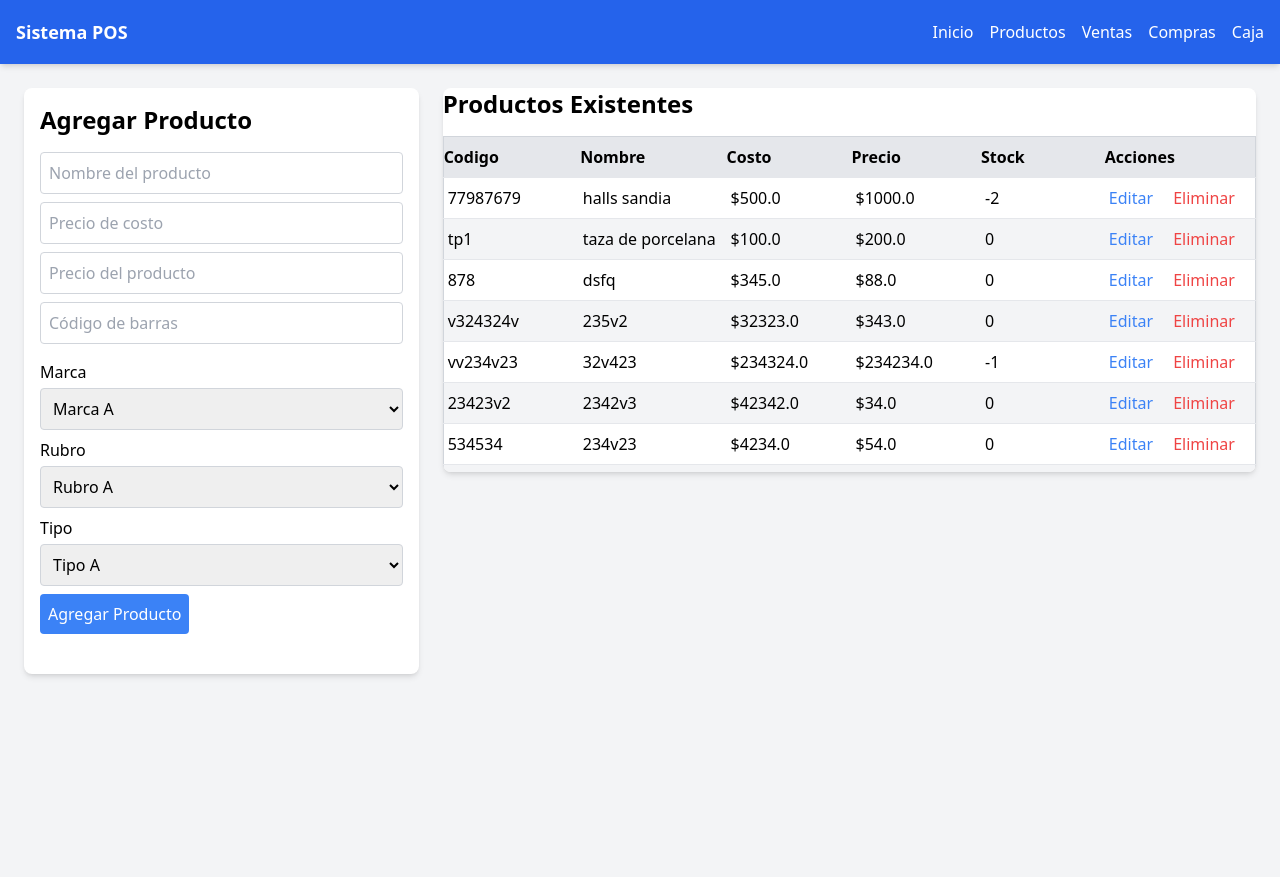
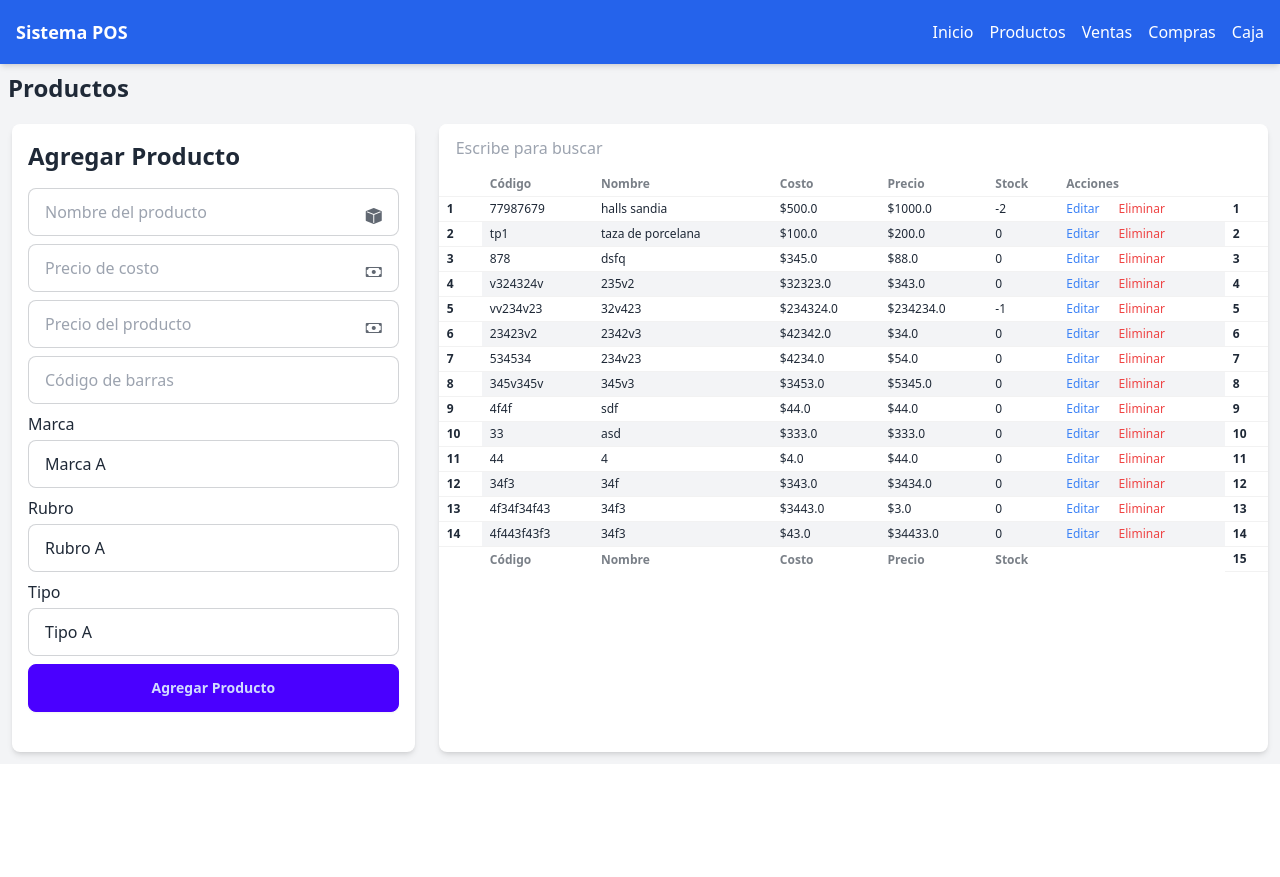
Before and after one commit to pagliardini/kpos2, a Flask app: page /productos in a window 1280 px wide. Run offline with Flask 3, Linux system fonts and the light colour scheme; some libraries are stand-ins or nearby versions.

Commit message:
daisyUI?

```diff
--- a/static/ventas/modal.js
+++ b/static/ventas/modal.js
@@ -3,6 +3,7 @@ let productosEncontrados = [];
 let indiceSeleccionado = -1;
 
 function mostrarModal() {
+    console.log('Mostrando modal');
     document.getElementById('modal-buscar').style.display = 'block';
     document.getElementById('descripcion').value = '';
     document.getElementById('resultado-busqueda').innerHTML = '';
--- /dev/null
+++ b/templates/base.html
@@ -0,0 +1,25 @@
+<!DOCTYPE html>
+<html lang="es">
+<head>
+    <meta charset="UTF-8">
+    <meta name="viewport" content="width=device-width, initial-scale=1.0">
+    <title>{% block title %}microPOS{% endblock %}</title>
+    <link href="https://cdn.jsdelivr.net/npm/daisyui@4.12.13/dist/full.min.css" rel="stylesheet" type="text/css" />
+    <link rel="stylesheet" href="https://cdn.jsdelivr.net/npm/bootstrap-icons@1.10.5/font/bootstrap-icons.css">
+    <script src="https://cdn.tailwindcss.com"></script>
+
+
+
+</head>
+<body class="bg-gray-100">
+    <header>
+        {% include 'navbar.html' %}
+    </header>
+    <main class="max-w-7xl mx-auto p-2">
+        {% block content %}
+        {% endblock %}
+    </main>
+    {% block scripts %}
+    {% endblock %}
+</body>
+</html>
--- a/templates/navbar.html
+++ b/templates/navbar.html
@@ -1,4 +1,3 @@
-<!-- templates/navbar.html -->
 <nav class="bg-blue-600 shadow-md">
     <div class="max-w-7xl mx-auto px-4">
         <div class="flex items-center justify-between h-16">
--- a/templates/productos.html
+++ b/templates/productos.html
@@ -1,42 +1,41 @@
-<!DOCTYPE html>
-<html lang="en">
-<head>
-    <meta charset="UTF-8">
-    <meta name="viewport" content="width=device-width, initial-scale=1.0">
-    <title>Lista de Productos</title>
-    <script src="https://cdn.tailwindcss.com"></script>
-    <script>
-        tailwind.config = {
-            theme: {
-                extend: {
-                    colors: {
-                        clifford: '#da373d',
-                    }
-                }
-            }
-        }
-    </script>
+{% extends 'base.html' %}
 
-</head>
-<body class="bg-gray-100 h-screen">
+{% block title %}Lista de Productos{% endblock %}
 
-    <!-- Incluye tu navbar aquí -->
-    {% include 'navbar.html' %}
+{% block content %}
+<h2 class="text-2xl mb-4 font-semibold">Productos</h2>
+
+
 
 <!-- Contenedor principal con diseño de cuadrícula -->
-    <div class="grid grid-cols-3 gap-6 p-6">
+<div class="grid grid-cols-3 gap-6 p-1">
     <!-- Contenedor de formulario para agregar productos (1/3) -->
     <div class="col-span-1 bg-white shadow-md rounded-lg p-4">
         <h2 class="text-2xl font-semibold mb-4">Agregar Producto</h2>
         <form action="{{ url_for('productos.agregar_producto') }}" method="POST" class="mb-6">
-                <input type="text" name="nombre" placeholder="Nombre del producto" required class="border border-gray-300 p-2 rounded w-full mb-2 focus:outline-none focus:ring-2 focus:ring-blue-500">
-                <input type="number" name="costo" placeholder="Precio de costo" required class="border border-gray-300 p-2 rounded w-full mb-2 focus:outline-none focus:ring-2 focus:ring-blue-500">
-                <input type="number" name="precio" placeholder="Precio del producto" required class="border border-gray-300 p-2 rounded w-full mb-2 focus:outline-none focus:ring-2 focus:ring-blue-500">
-                <input type="text" id="codigoInput" name="codigo" placeholder="Código de barras" required class="border border-gray-300 p-2 rounded w-full mb-4 focus:outline-none focus:ring-2 focus:ring-blue-500">
+            <label class="input input-bordered flex items-center gap-2 mb-2">
+                <input type="text" name="nombre" placeholder="Nombre del producto" required class="grow" />
+                <i class="bi bi-box-fill h-4 w-4 opacity-70"></i> <!-- Icono de "Nombre" -->
+            </label>
+
+            <label class="input input-bordered flex items-center gap-2 mb-2">
+                <input type="number" name="costo" placeholder="Precio de costo" required class="grow" />
+                <i class="bi bi-cash h-4 w-4 opacity-70"></i> <!-- Icono de "Costo" -->
+            </label>
+
+            <label class="input input-bordered flex items-center gap-2 mb-2">
+                <input type="number" name="precio" placeholder="Precio del producto" required class="grow" />
+                <i class="bi bi-cash h-4 w-4 opacity-70"></i> <!-- Icono de "Precio" -->
+            </label>
+
+            <label class="input input-bordered flex items-center gap-2 mb-2">
+                <input type="text" id="codigoInput" name="codigo" placeholder="Código de barras" required class="grow" />
+                <i class="bi bi-barcode h-4 w-4 opacity-70"></i> <!-- Icono de "Código de barras" -->
+            </label>
 
             <!-- Selección de Marca -->
             <label for="marca_id" class="block mb-1">Marca</label>
-                <select name="marca_id" id="marca_id" required class="border border-gray-300 p-2 rounded w-full mb-2 focus:outline-none focus:ring-2 focus:ring-blue-500">
+            <select name="marca_id" id="marca_id" required class="input input-bordered w-full mb-2">
                 {% for marca in marcas %}
                     <option value="{{ marca.id }}">{{ marca.nombre }}</option>
                 {% endfor %}
@@ -44,7 +43,7 @@
 
             <!-- Selección de Rubro -->
             <label for="rubro_id" class="block mb-1">Rubro</label>
-                <select name="rubro_id" id="rubro_id" required class="border border-gray-300 p-2 rounded w-full mb-2 focus:outline-none focus:ring-2 focus:ring-blue-500">
+            <select name="rubro_id" id="rubro_id" required class="input input-bordered w-full mb-2">
                 {% for rubro in rubros %}
                     <option value="{{ rubro.id }}">{{ rubro.nombre }}</option>
                 {% endfor %}
@@ -52,58 +51,75 @@
 
             <!-- Selección de Tipo -->
             <label for="tipo_id" class="block mb-1">Tipo</label>
-                <select name="tipo_id" id="tipo_id" required class="border border-gray-300 p-2 rounded w-full mb-2 focus:outline-none focus:ring-2 focus:ring-blue-500">
+            <select name="tipo_id" id="tipo_id" required class="input input-bordered w-full mb-2">
                 {% for tipo in tipos %}
                     <option value="{{ tipo.id }}">{{ tipo.nombre }}</option>
                 {% endfor %}
             </select>
 
-                <button type="submit" class="bg-blue-500 text-white p-2 rounded hover:bg-blue-600 transition">Agregar Producto</button>
+            <button type="submit" class="btn btn-primary w-full">Agregar Producto</button>
         </form>
     </div>
 
     <!-- Contenedor de productos con desplazamiento interno (2/3) -->
-<div class="col-span-2 bg-white shadow-md rounded-lg p-0 h-96" style="overflow: hidden;">
-    <h2 class="text-2xl font-semibold mb-4">Productos Existentes</h2>
-    <div class="table-container overflow-y-auto" style="max-height: 100%;">
-        <table class="min-w-full bg-white border border-gray-300">
-            <thead class="bg-gray-200">
+    <div class="col-span-2 bg-white shadow-md rounded-lg p-0 h-auto">
+
+        <input type="text" placeholder="Escribe para buscar" class="input w-full max-w-xs" />
+        <div class="overflow-x-auto h-[400px]"> <!-- Establece un alto fijo aquí -->
+            <table class="table table-xs table-pin-rows table-pin-cols">
+                <thead>
                     <tr>
-                <th class="py-2 px-20 border-b sticky top-0 bg-gray-200 pl-0">Codigo</th>
-                <th class="py-2 px-20 border-b sticky top-0 bg-gray-200 pl-0">Nombre</th>
-                <th class="py-2 px-20 border-b sticky top-0 bg-gray-200 pl-0">Costo</th>
-                <th class="py-2 px-20 border-b sticky top-0 bg-gray-200 pl-0">Precio</th>
-                <th class="py-2 px-20 border-b sticky top-0 bg-gray-200 pl-0">Stock</th>
-                <th class="py-2 px-20 border-b sticky top-0 bg-gray-200 pl-0">Acciones</th>
+                        <th></th>
+                        <td>Código</td>
+                        <td>Nombre</td>
+                        <td>Costo</td>
+                        <td>Precio</td>
+                        <td>Stock</td>
+                        <td>Acciones</td>
+                        <th></th>
                     </tr>
                 </thead>
                 <tbody>
                     {% for producto in productos %}
                     <tr class="{% if loop.index is even %}bg-gray-100{% else %}bg-white{% endif %}">
-                    <td class="py-2 px-1 border-b">{{ producto.codigo1 }}</td>
-                    <td class="py-2 px-1 border-b">{{ producto.nombre }}</td>
-                    <td class="py-2 px-1 border-b">${{ producto.costo }}</td>
-                    <td class="py-2 px-1 border-b">${{ producto.precio }}</td>
-                    <td class="py-2 px-1 border-b">{{ producto.stock }}</td>
-                    <td class="py-2 px-1 border-b">
+                        <th>{{ loop.index }}</th>
+                        <td>{{ producto.codigo1 }}</td>
+                        <td>{{ producto.nombre }}</td>
+                        <td>${{ producto.costo }}</td>
+                        <td>${{ producto.precio }}</td>
+                        <td>{{ producto.stock }}</td>
+                        <td>
                             <a href="{{ url_for('productos.editar_producto', id=producto.id) }}" class="text-blue-500 hover:underline">Editar</a>
-                        <form action="{{ url_for('productos.eliminar_producto', id=producto.id) }}" method="POST" style="display:inline;">
-                            <button type="submit" class="text-red-500 hover:underline ml-4">Eliminar</button>
+                            <form action="{{ url_for('productos.eliminar_producto', id=producto.id) }}" method='POST' style='display:inline;'>
+                                <button type='submit' class='text-red-500 hover:underline ml-4'>Eliminar</button>
                             </form>
                         </td>
+                        <!-- Esto puede ser opcional -->
+                        <th>{{ loop.index }}</th>
                     </tr>
                     {% endfor %}
                 </tbody>
+                <tfoot>
+                    <tr>
+                        <th></th>
+                        <td>Código</td>
+                        <td>Nombre</td>
+                        <td>Costo</td>
+                        <td>Precio</td>
+                        <td>Stock</td>
+                        <th></th>
+                    </tr>
+                </tfoot>
             </table>
         </div>
     </div>
 
+    <!-- Script para evitar el envío del formulario al presionar 'Enter' en el campo de código -->
     <script>
+// Evita el envío del formulario al presionar 'Enter' en el campo de código
 document.addEventListener('DOMContentLoaded', function() {
     const codigoField = document.getElementById('codigoInput');
-
     codigoField.addEventListener('keydown', function(event) {
-                // Evita el envío del formulario al presionar 'Enter'
         if (event.key === 'Enter') {
             event.preventDefault();
         }
@@ -111,5 +127,4 @@
 });
 </script>
 
-</body>
-</html>
+{% endblock %}
```
Also changed, not shown: templates/index.html (+8 -18 lines), instance/punto_de_venta.db. Lines whose indentation alone changed are shown as unchanged.
